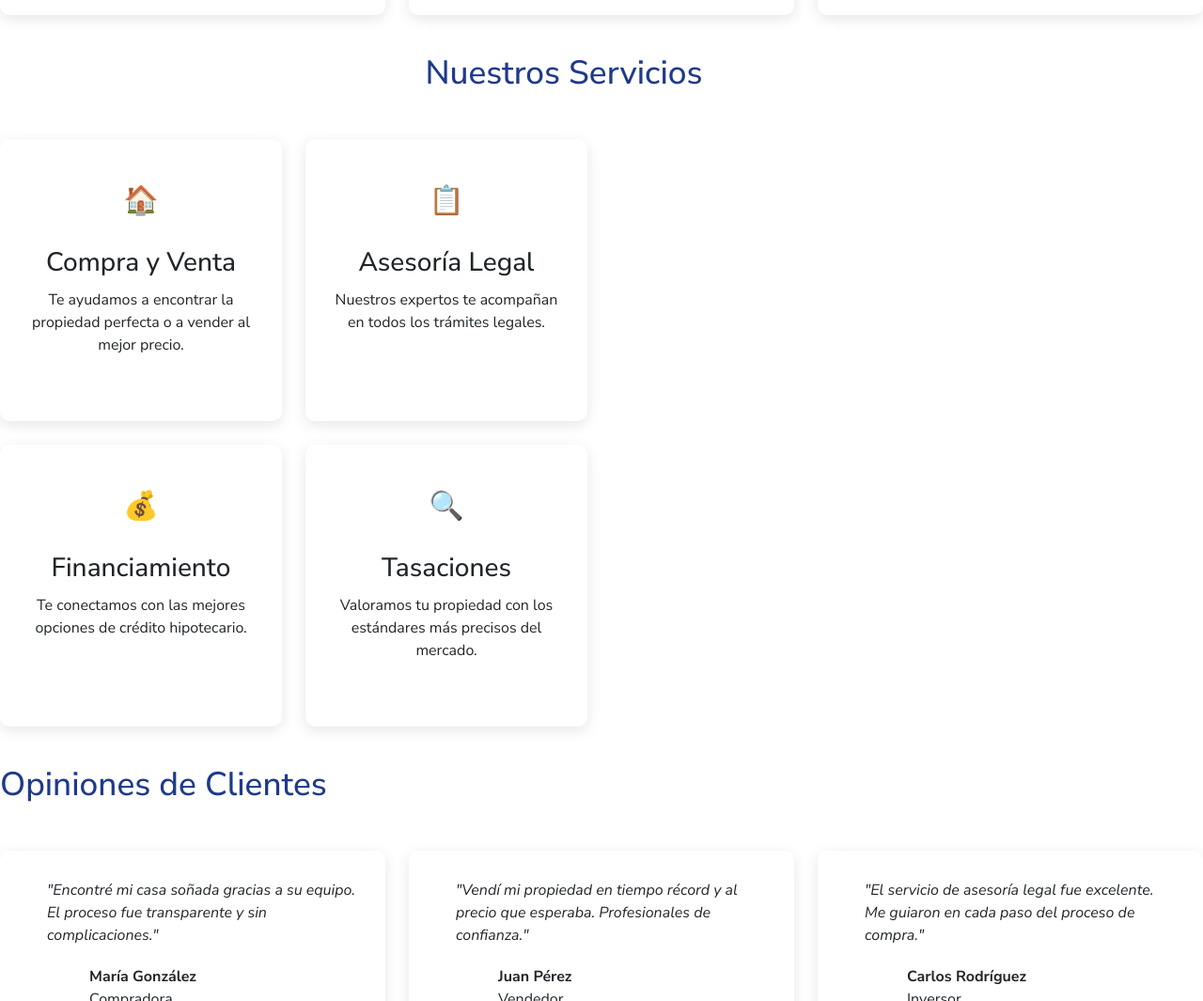
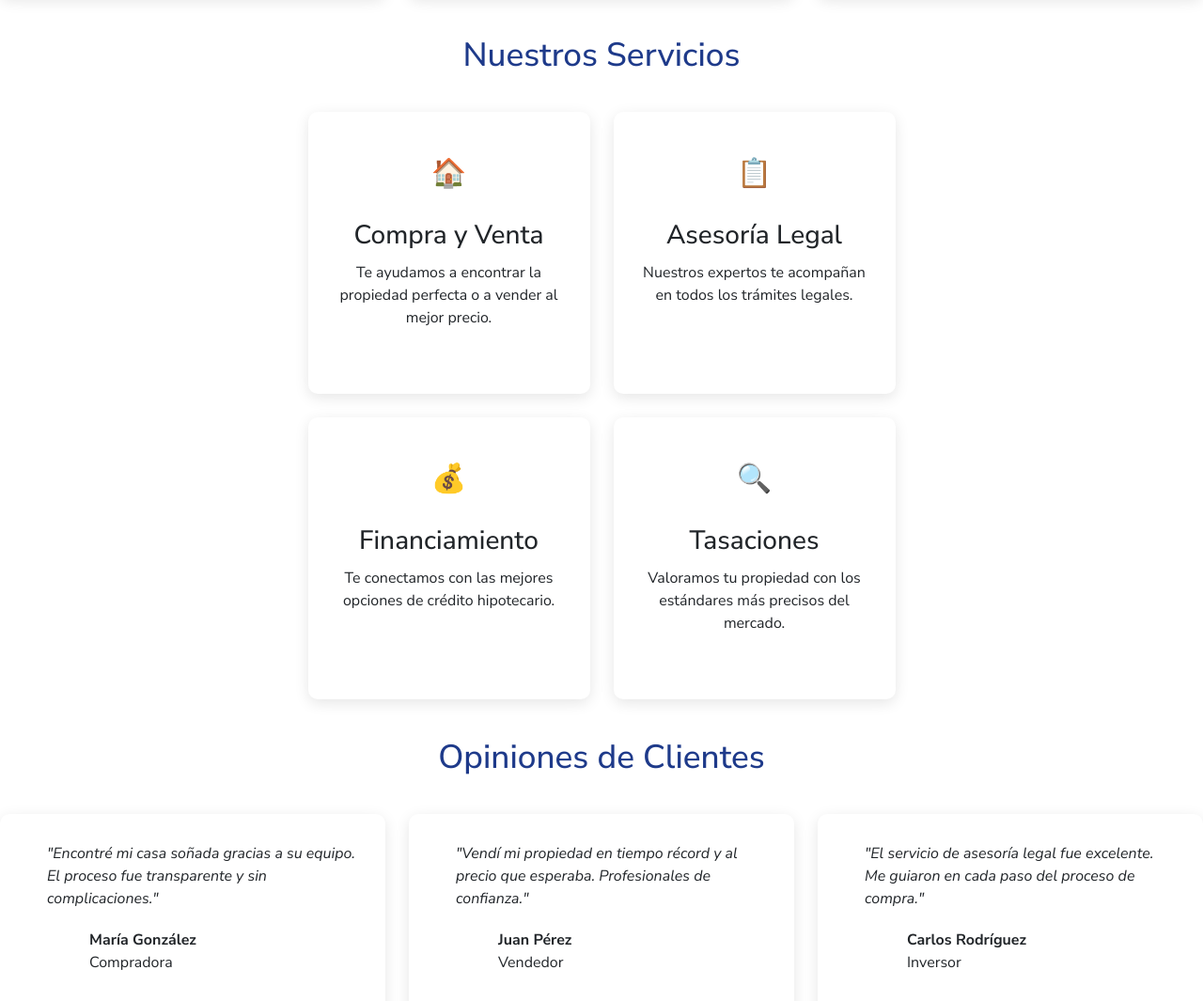
Before and after one commit to VirgiSalinas/desarrollo-web, a plain HTML site: page index.html in a window 1280 px wide. Shown: the part 1505-2570 px from the top of the page at 94% size. Drawn offline with nearby package versions, Linux system fonts and the light colour scheme.

Commit message:
arregle codigo de css en testimonials y services. agregue aviso de futuro cambio en hero section

```diff
--- a/css/style.css
+++ b/css/style.css
@@ -182,35 +182,35 @@ section.properties {
 /* Services Section */
 
 .container-services {
-    width: 100%;
-    max-width: 1200px;
     display: flex;
     flex-direction: column;
     align-items: center;
+    margin-bottom: 40px;
 }
 
-section.services {
+/*.services {
     margin-bottom: 40px;
     width: 100%;
     display: flex;
     flex-direction: column;
     justify-content: center;
-}
+}*/
 
-.section-title{
+.section-title-services {
     text-align: center;
     color: #1E3A8A;
     margin-bottom: 40px;
     font-size: 2.2rem;
 }
+
 .services-grid {
     display: grid;
     grid-template-columns: 300px 300px;
     gap: 25px;
     grid-template-rows: 300px 300px;
     grid-template-areas:
-    compra-venta  asesoria-legal
-    financiamiento  tasaciones;
+        compra-venta asesoria-legal
+        financiamiento tasaciones;
 }
 
 .service-card {
@@ -245,6 +245,14 @@ section.services {
 }
 
 /* Testimonials Section */
+
+.section-title-testimonial {
+    text-align: center;
+    color: #1E3A8A;
+    margin-bottom: 40px;
+    font-size: 2.2rem;
+}
+
 section.testimonials {
     margin-bottom: 40px;
 }
--- a/index.html
+++ b/index.html
@@ -32,7 +32,7 @@
                     <h2>Bienes Raíces de Confianza</h2>
                     <p>Encuentra la propiedad de tus sueños con nuestro equipo de expertos en bienes raíces</p>
                 </div>
-                <a href="" class="cta">BUSCAR ALQUILER</a>
+                <a href="" class="cta">BUSCAR ALQUILER</a> <!--mas adelante cambiar por un buscador-->
             </div>
         </section>
 
@@ -146,7 +146,7 @@
         <div class="container-services">
             <!-- Services Section -->
             <section class="services">
-                <h2 class="section-title">Nuestros Servicios</h2>
+                <h2 class="section-title-services">Nuestros Servicios</h2>
                 <div class="services-grid">
                     <div class="service-card" class="compra-venta">
                         <div class="service-icon">🏠</div>
@@ -176,7 +176,7 @@
         </div>
         <!-- Testimonials Section -->
         <section class="testimonials">
-            <h2 class="section-title">Opiniones de Clientes</h2>
+            <h2 class="section-title-testimonial">Opiniones de Clientes</h2>
             <div class="testimonials-grid">
                 <div class="testimonial-card">
                     <p class="testimonial-text">"Encontré mi casa soñada gracias a su equipo. El proceso fue
```
